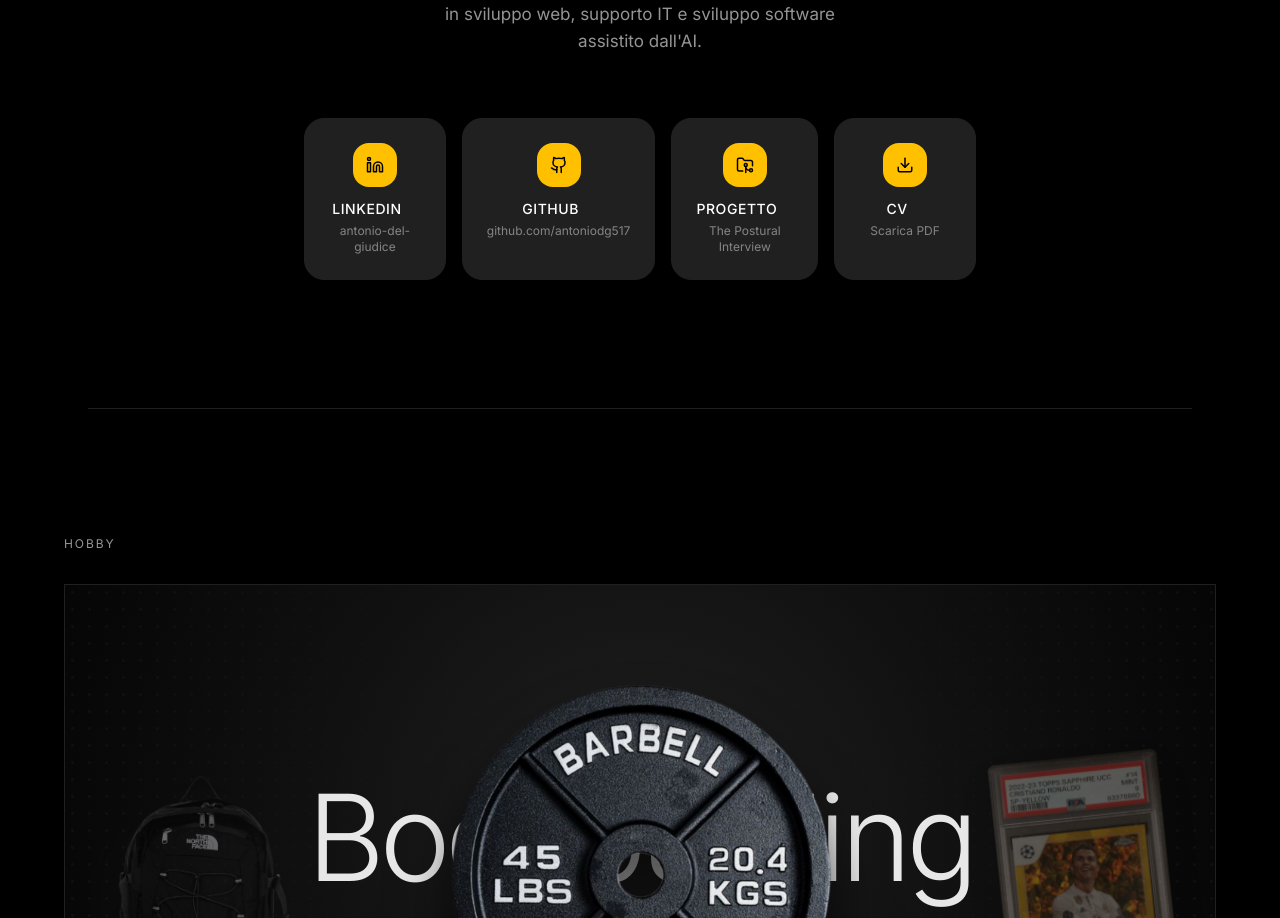
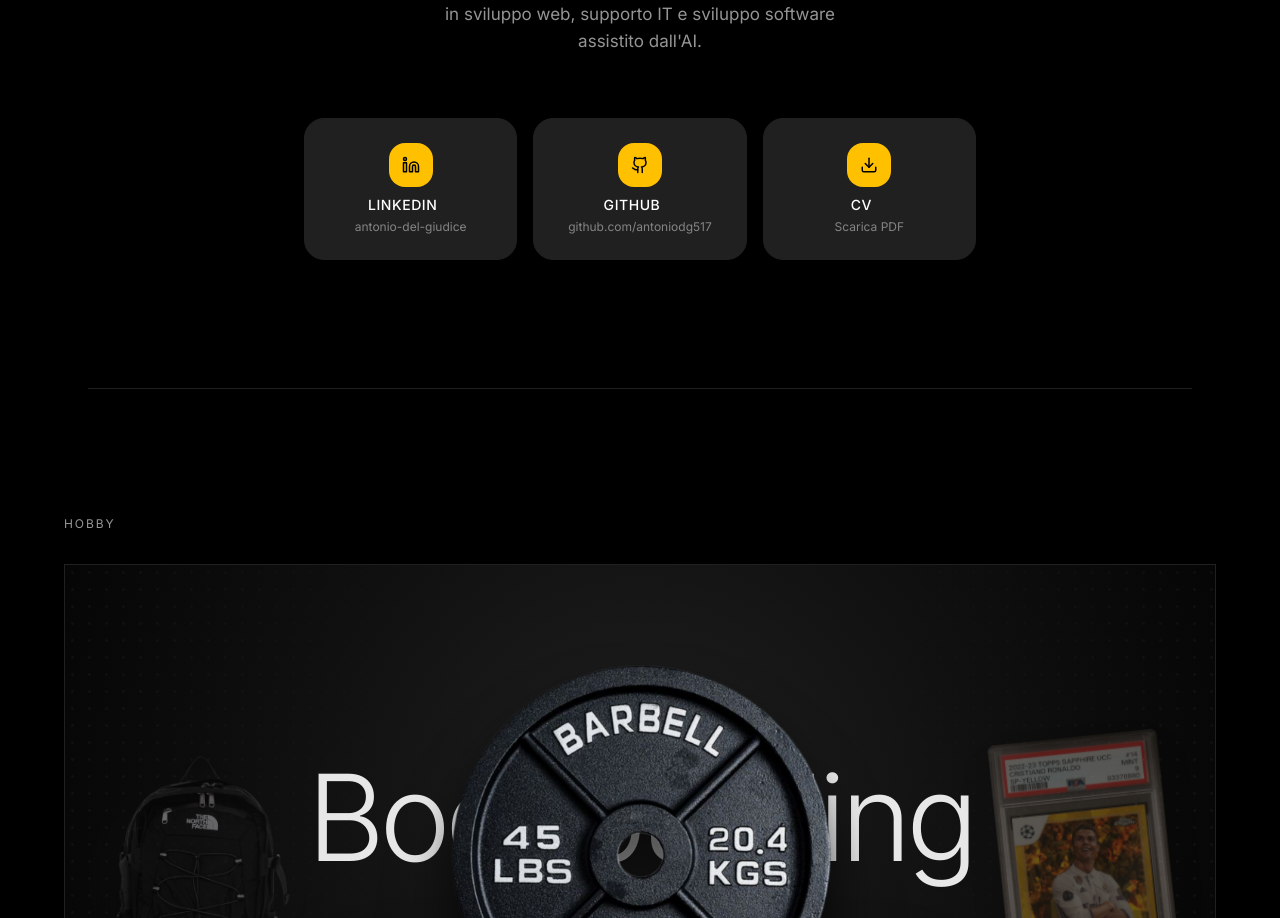
Before and after one commit to antoniodg517/portfolio, a React (Vite) app: page / in a window 1280 px wide. Shown: the part 5125-6043 px from the top of the page. Built offline with nearby package versions, Linux system fonts and the light colour scheme.

Commit message:
modifica contatti

```diff
--- a/src/app/components/Contact.tsx
+++ b/src/app/components/Contact.tsx
@@ -1,13 +1,12 @@
 import { useRef } from "react";
 import { motion, useInView } from "motion/react";
-import { Download, Github, FolderGit2, Linkedin, ArrowUpRight } from "lucide-react";
+import { Download, Github, Linkedin, ArrowUpRight } from "lucide-react";
 import { type Lang, translations } from "../i18n";
 
-const linkIcons = [Linkedin, Github, FolderGit2, Download];
+const linkIcons = [Linkedin, Github, Download];
 const linkHrefs = [
   "https://www.linkedin.com/in/antonio-del-giudice-1a7069387/",
   "https://github.com/antoniodg517",
-  "https://github.com/antoniodg517/the-postural-interview",
   "/Antonio_Del_Giudice_CV.pdf",
 ];
 
@@ -58,7 +57,7 @@ export function Contact({ lang }: ContactProps) {
                 initial={{ opacity: 0, y: 20 }}
                 animate={inView ? { opacity: 1, y: 0 } : {}}
                 transition={{ duration: 0.6, delay: 0.15 + i * 0.1, ease: [0.25, 0.1, 0.25, 1] }}
-                className="lambo-card group flex-1 flex flex-col items-center gap-3 p-6 transition-colors duration-300"
+                className="lambo-card group flex-1 flex flex-col items-center gap-2 p-6 transition-colors duration-300"
                 style={{
                   background: "#202020",
                   border: "1px solid #202020",
--- a/src/app/i18n.ts
+++ b/src/app/i18n.ts
@@ -108,7 +108,6 @@ export const translations = {
       links: [
         { label: "LinkedIn", sub: "antonio-del-giudice" },
         { label: "GitHub", sub: "github.com/antoniodg517" },
-        { label: "Project", sub: "The Postural Interview" },
         { label: "CV", sub: "Download PDF" },
       ],
     },
@@ -259,7 +258,6 @@ export const translations = {
       links: [
         { label: "LinkedIn", sub: "antonio-del-giudice" },
         { label: "GitHub", sub: "github.com/antoniodg517" },
-        { label: "Progetto", sub: "The Postural Interview" },
         { label: "CV", sub: "Scarica PDF" },
       ],
     },
```
